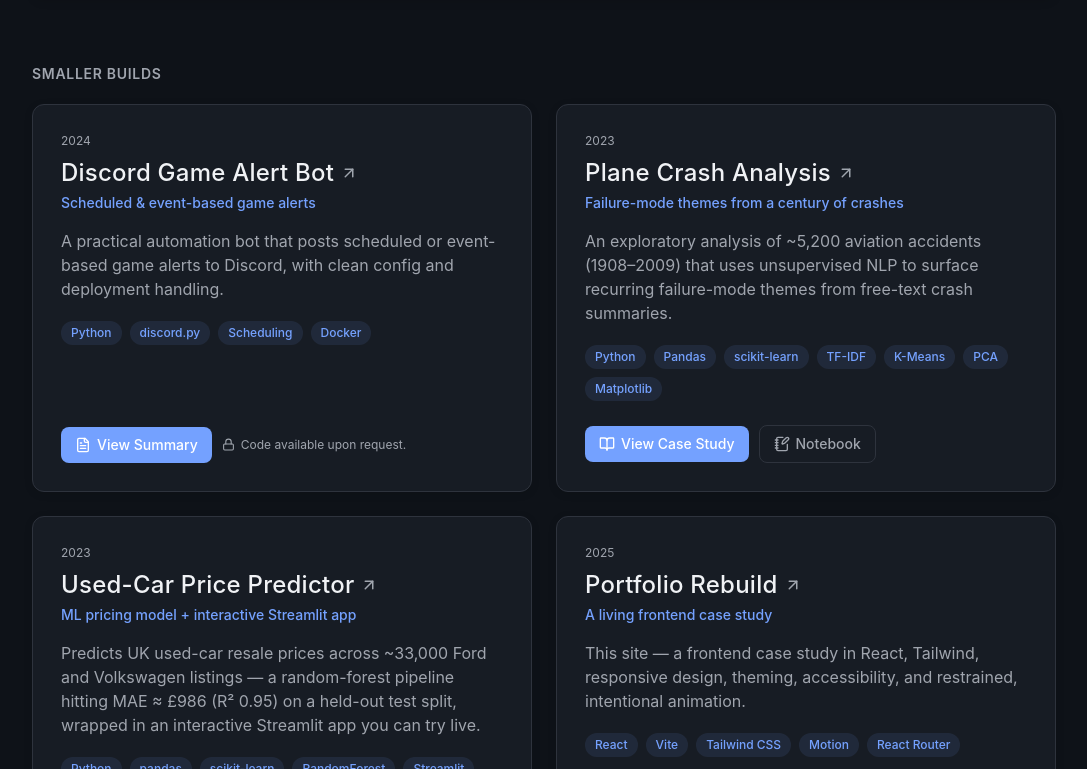
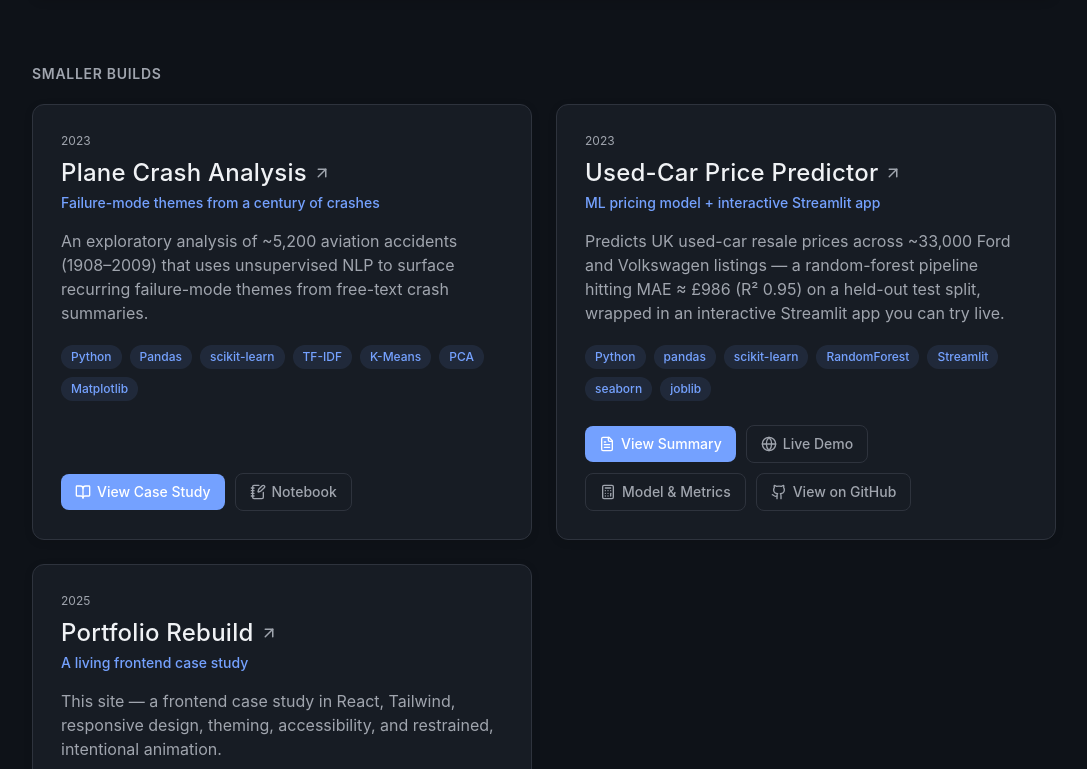
Before and after one commit to jaredf96/website, a React (Vite) app: page /work in a window 1280 px wide. Shown: the part 2591-3360 px from the top of the page, without its empty margins (96-1183 px from the left). Built offline with nearby package versions, Linux system fonts and the light colour scheme.

Commit message:
Remove the Discord game alert bot entry

```diff
--- a/src/data/projects.js
+++ b/src/data/projects.js
@@ -446,44 +446,6 @@ export const projects = [
 
   // ───────────────────────── Smaller Builds ─────────────────────────
   {
-    slug: "discord-game-alert-bot",
-    name: "Discord Game Alert Bot",
-    tagline: "Scheduled & event-based game alerts",
-    group: "smaller",
-    year: "2024",
-    status: "private",
-    repo: null,
-    repoNote: "Code available upon request.",
-    summary:
-      "A practical automation bot that posts scheduled or event-based game alerts to Discord, with clean config and deployment handling.",
-    context:
-      "A small, genuinely useful build: reliable alerts on a schedule or trigger, configured through environment variables and deployed to run unattended.",
-    role: "Solo.",
-    tech: ["Python", "discord.py", "Scheduling", "Docker"],
-    highlights: [
-      "Discord automation for scheduled and event-based alerts",
-      "Scheduling with sensible retry/failure behavior",
-      "Config and secrets via environment variables",
-      "Deployment thinking — built to run unattended",
-    ],
-    metrics: [],
-    actions: [
-      { kind: "summary", label: "View Summary", to: "/work/discord-game-alert-bot" },
-    ],
-    caseStudy: {
-      sections: [
-        {
-          id: "overview",
-          title: "Summary",
-          body: [
-            "A Discord bot that delivers game alerts on a schedule or in response to events, with configuration and deployment handled cleanly enough to leave running.",
-          ],
-        },
-      ],
-    },
-  },
-
-  {
     slug: "plane-crash-analysis",
     name: "Plane Crash Analysis",
     tagline: "Failure-mode themes from a century of crashes",
```
